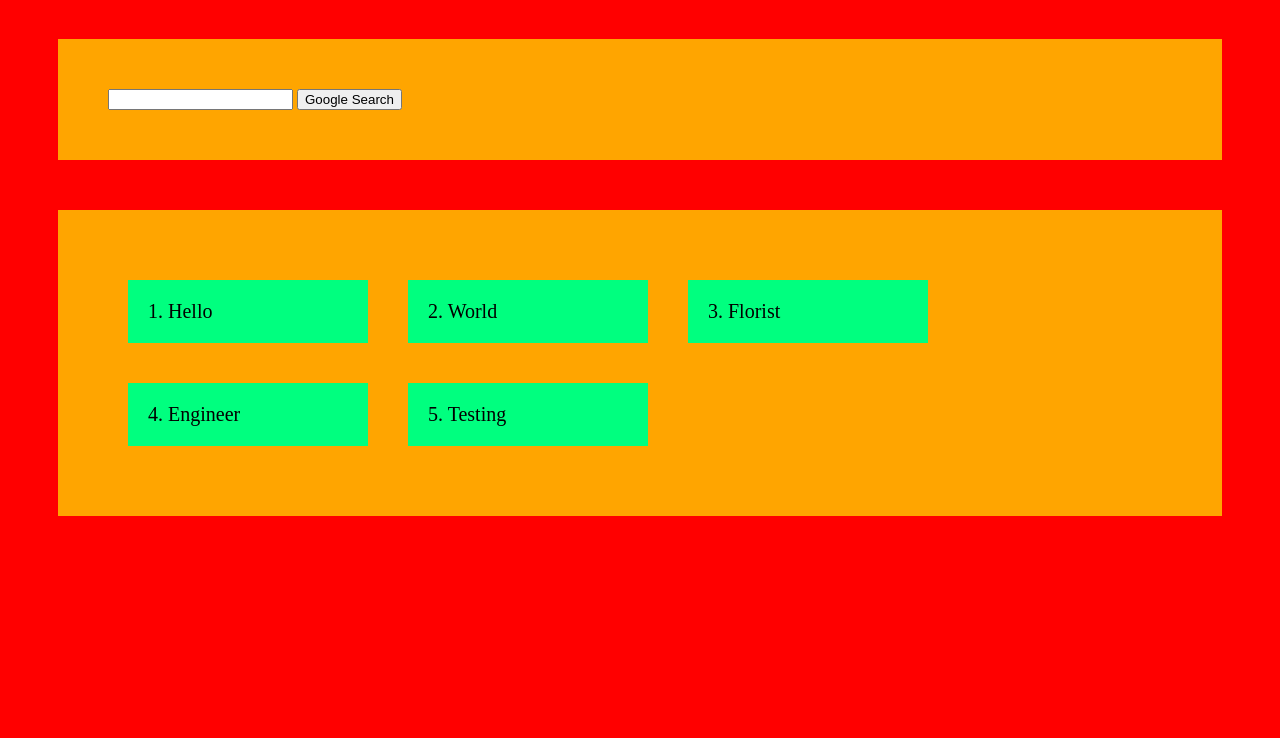
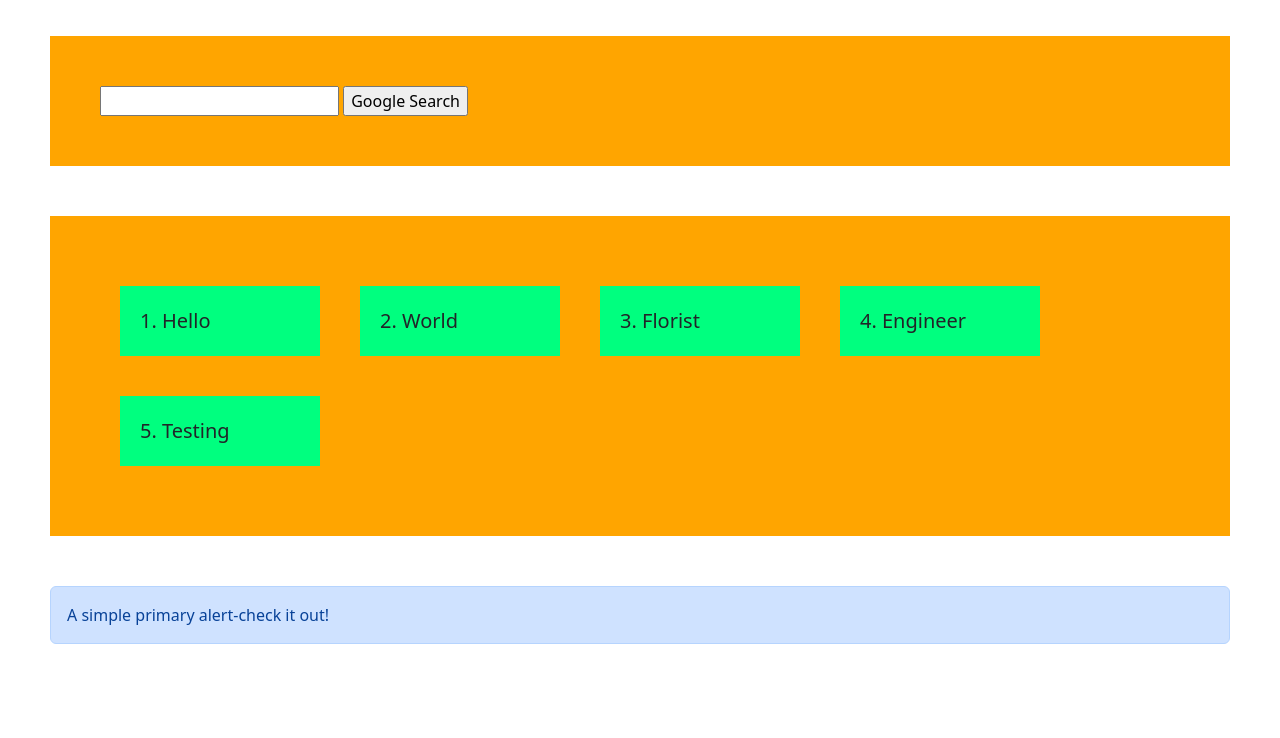
Before and after one commit to nm-kjelpke/CS50_cpd, a plain HTML site: page index.html in a window 1280 px wide. Shown: the part 62-800 px from the top of the page. Drawn offline with nearby package versions, Linux system fonts and the light colour scheme.

Commit message:
Practice - bootstrap

```diff
--- a/index.html
+++ b/index.html
@@ -4,6 +4,7 @@
         <title>Search</title>
         <link rel="stylesheet" href="styles.css">
         <meta name="viewport" content="width=device-width, initial-scale=1.0">
+        <link href="https://cdn.jsdelivr.net/npm/bootstrap@5.2.3/dist/css/bootstrap.min.css" rel="stylesheet" integrity="sha384-rbsA2VBKQhggwzxH7pPCaAqO46MgnOM80zW1RWuH61DGLwZJEdK2Kadq2F9CUG65" crossorigin="anonymous">
     </head>
     <body>
         <h1>Welcome to my web page!</h1>
@@ -20,5 +21,6 @@
             <div>4. Engineer</div>
             <div>5. Testing</div>
         </div>
+        <div class="alert alert-primary" role=""alert>A simple primary alert-check it out!</div>
     </body>
 </html>
```
